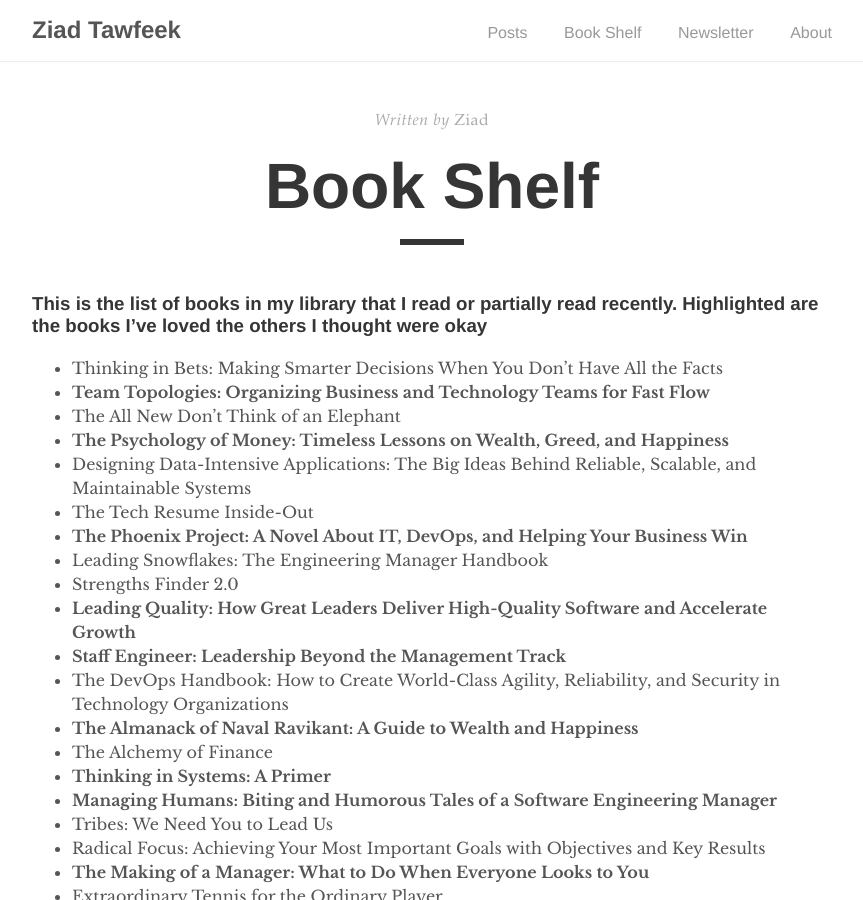
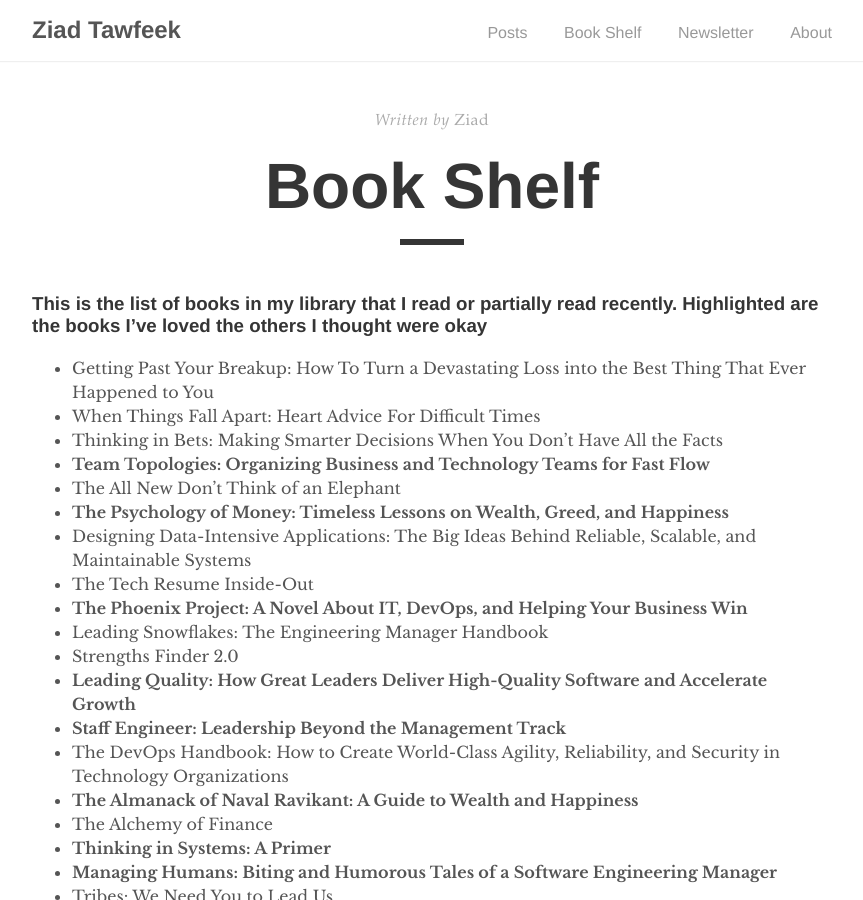
Before and after one commit to ziadtawfeek/web, a Jekyll site: the page built from _pages/book-shelf.md, in a window 1280 px wide and 900 px high. Shown: the whole window, without its empty margins (208-1071 px from the left). Built offline with Jekyll 4.4.1, drawn with Linux system fonts in a browser that asks for light colours.

Commit message:
Update book-shelf.md

```diff
--- a/_pages/book-shelf.md
+++ b/_pages/book-shelf.md
@@ -7,6 +7,8 @@ permalink: /book-shelf/
 
 ### This is the list of books in my library that I read or partially read recently. Highlighted are the books I’ve loved the others I thought were okay
 
+- Getting Past Your Breakup: How To Turn a Devastating Loss into the Best Thing That Ever Happened to You
+- When Things Fall Apart: Heart Advice For Difficult Times
 - Thinking in Bets: Making Smarter Decisions When You Don't Have All the Facts
 - **Team Topologies: Organizing Business and Technology Teams for Fast Flow**
 - The All New Don't Think of an Elephant
```
